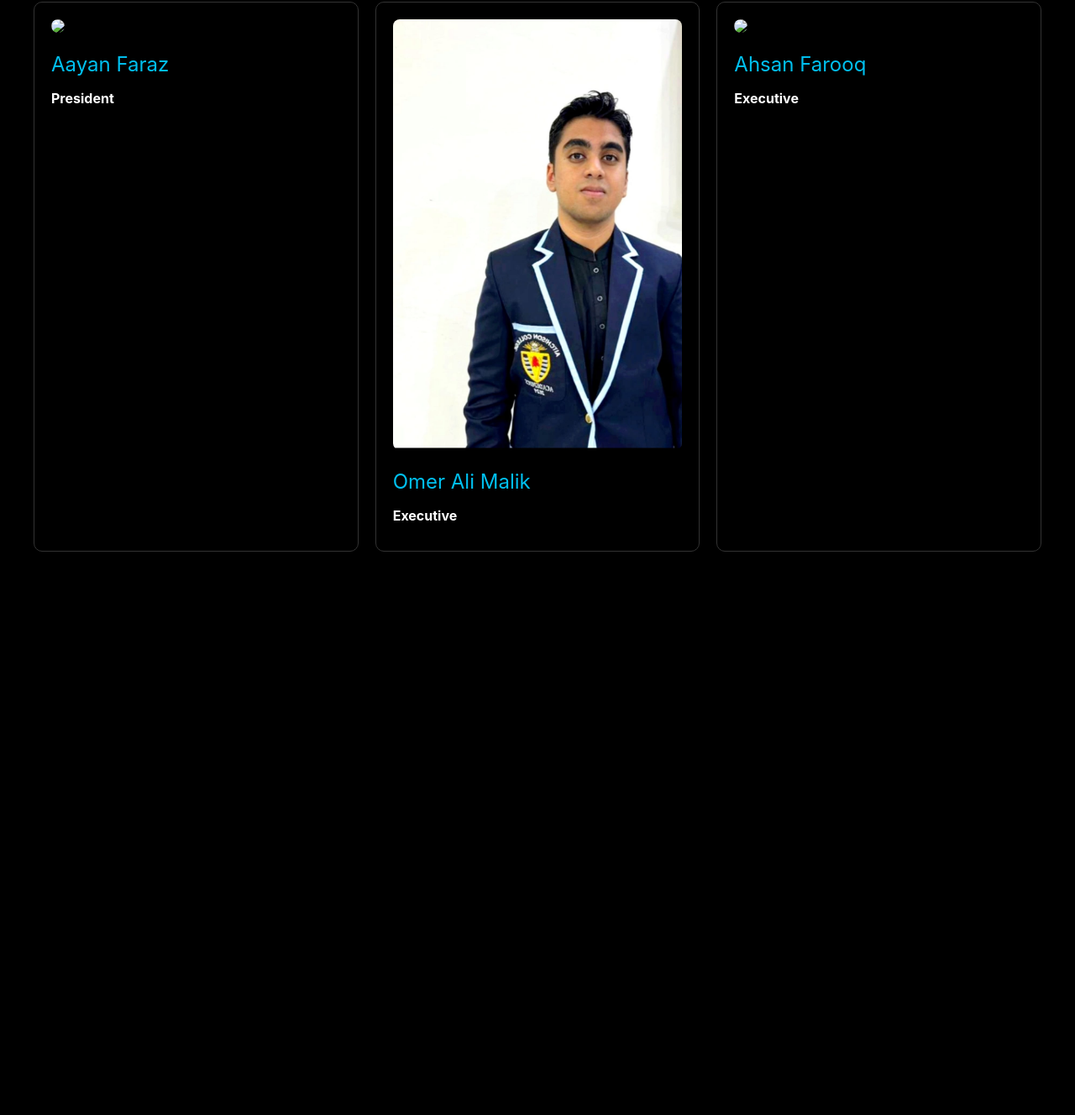
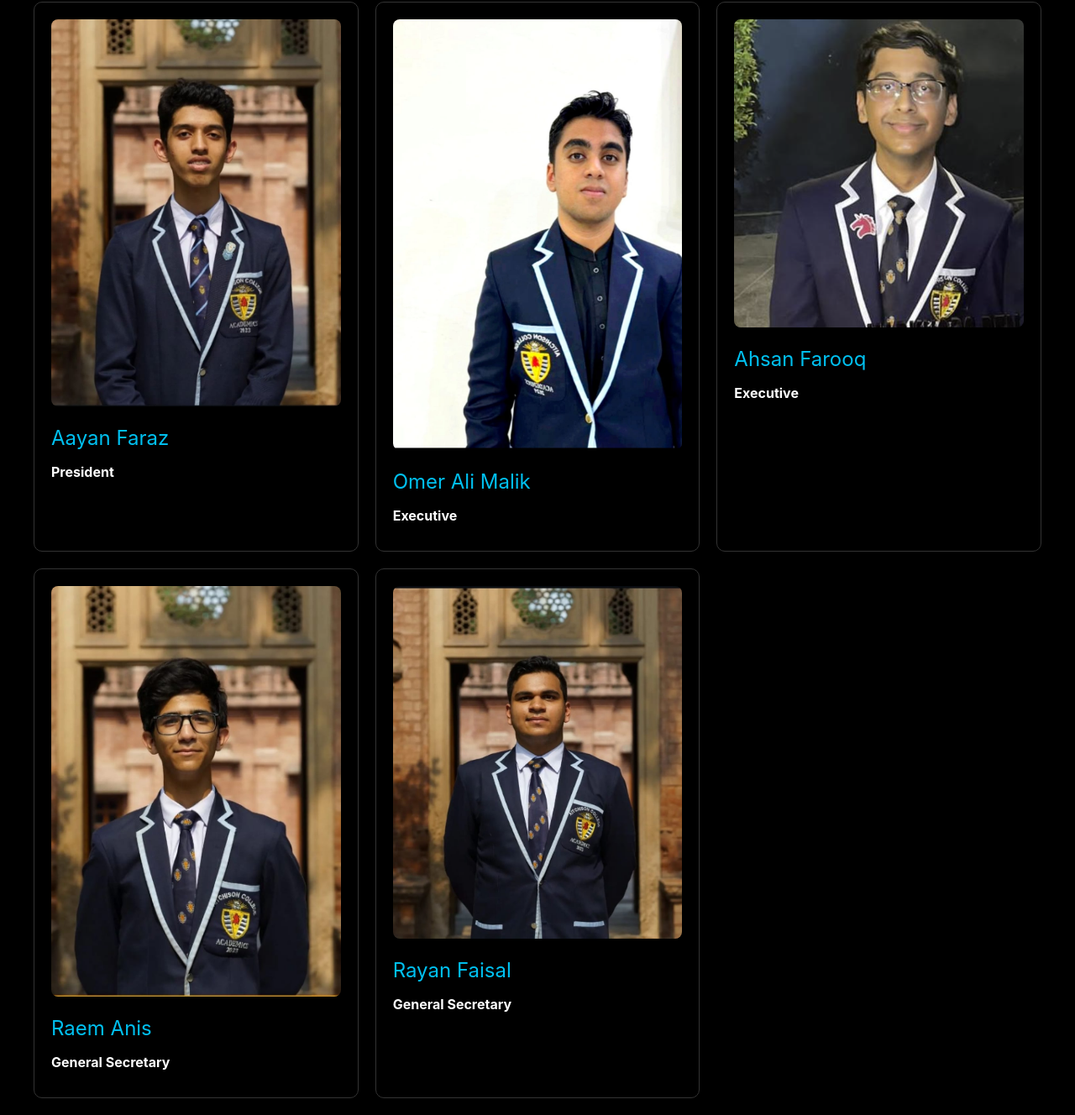
Before and after one commit to momerlk/actis_website, a plain HTML site: page ec.html in a window 1280 px wide. Shown: the part 230-1558 px from the top of the page at 84% size. Before the commit the page ends 907 px from the top, so only its background shows below. Drawn offline with nearby package versions, Linux system fonts and the light colour scheme; a web font is replaced by a local one.

Commit message:
added all council pictures

```diff
--- a/ec.html
+++ b/ec.html
@@ -82,7 +82,7 @@
         <div class="grid-container">
 
             <div class="grid-item" style="background-color: black;">
-                <img src="./assets/council/moiz.jpeg" style="width : 100%;border-radius: 8px;margin-bottom: 20px;"/>
+                <img src="./assets/council/aayan.jpeg" style="width : 100%;border-radius: 8px;margin-bottom: 20px;"/>
                 <div class="item-title">Aayan Faraz</div>
                 <div class="category">President</div>
             </div>
@@ -92,9 +92,19 @@
                 <div class="category">Executive</div>
             </div>
             <div class="grid-item" style="background-color: black;">
-                <img src="./assets/council/riaz.jpeg" style="width : 100%;border-radius: 8px;margin-bottom: 20px;"/>
+                <img src="./assets/council/ahsan.png" style="width : 100%;border-radius: 8px;margin-bottom: 20px;"/>
                 <div class="item-title">Ahsan Farooq</div>
                 <div class="category">Executive</div>
+            </div>
+            <div class="grid-item" style="background-color: black;">
+                <img src="./assets/council/raem.jpeg" style="width : 100%;border-radius: 8px;margin-bottom: 20px;"/>
+                <div class="item-title">Raem Anis</div>
+                <div class="category">General Secretary</div>
+            </div>
+            <div class="grid-item" style="background-color: black;">
+                <img src="./assets/council/rayan.jpeg" style="width : 100%;border-radius: 8px;margin-bottom: 20px;"/>
+                <div class="item-title">Rayan Faisal</div>
+                <div class="category">General Secretary</div>
             </div>
         </div>
     </div>
```
Also changed, not shown: assets/council/aayan.jpeg (added), assets/council/ahsan.png (added), assets/council/raem.jpeg (added), assets/council/rayan.jpeg (added).
